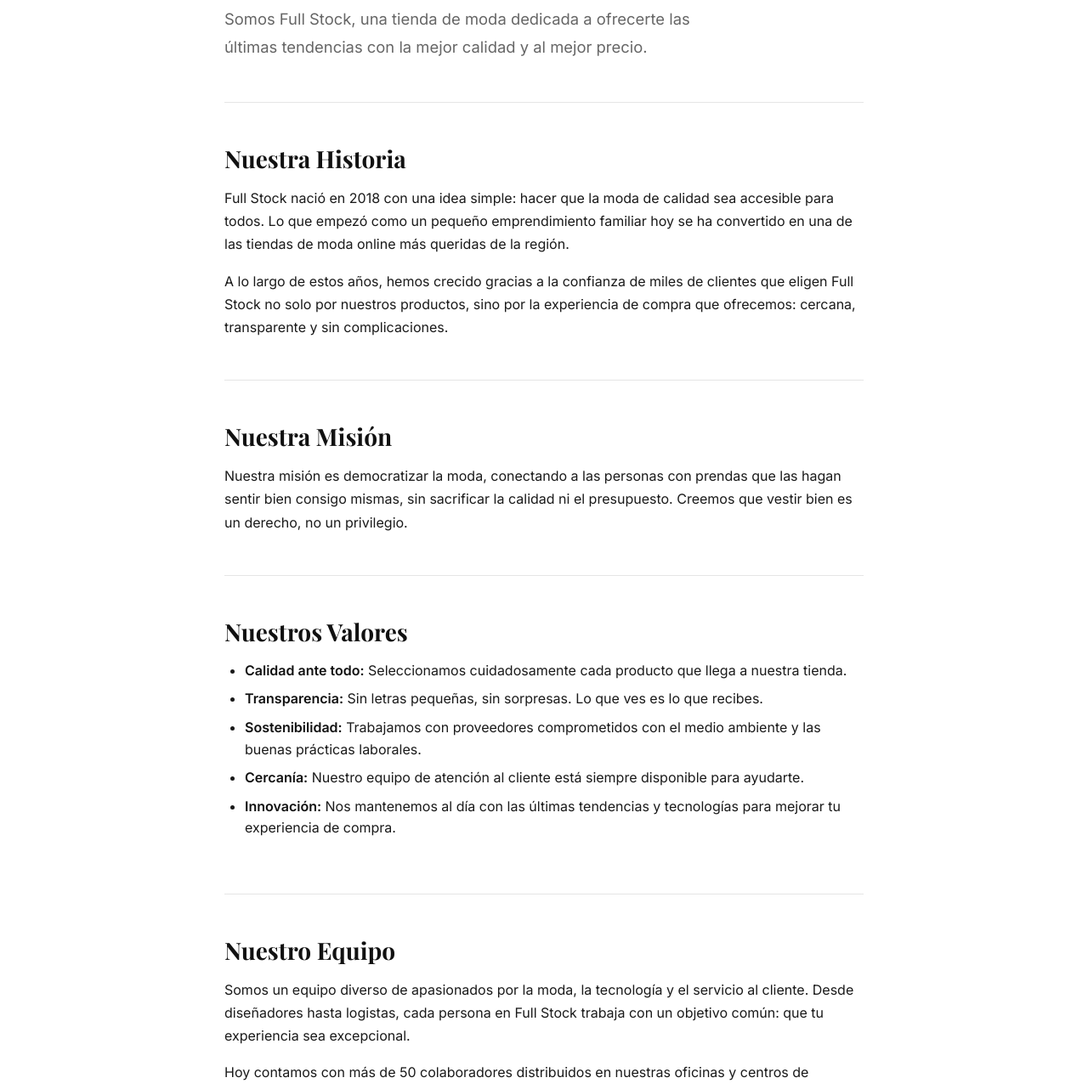
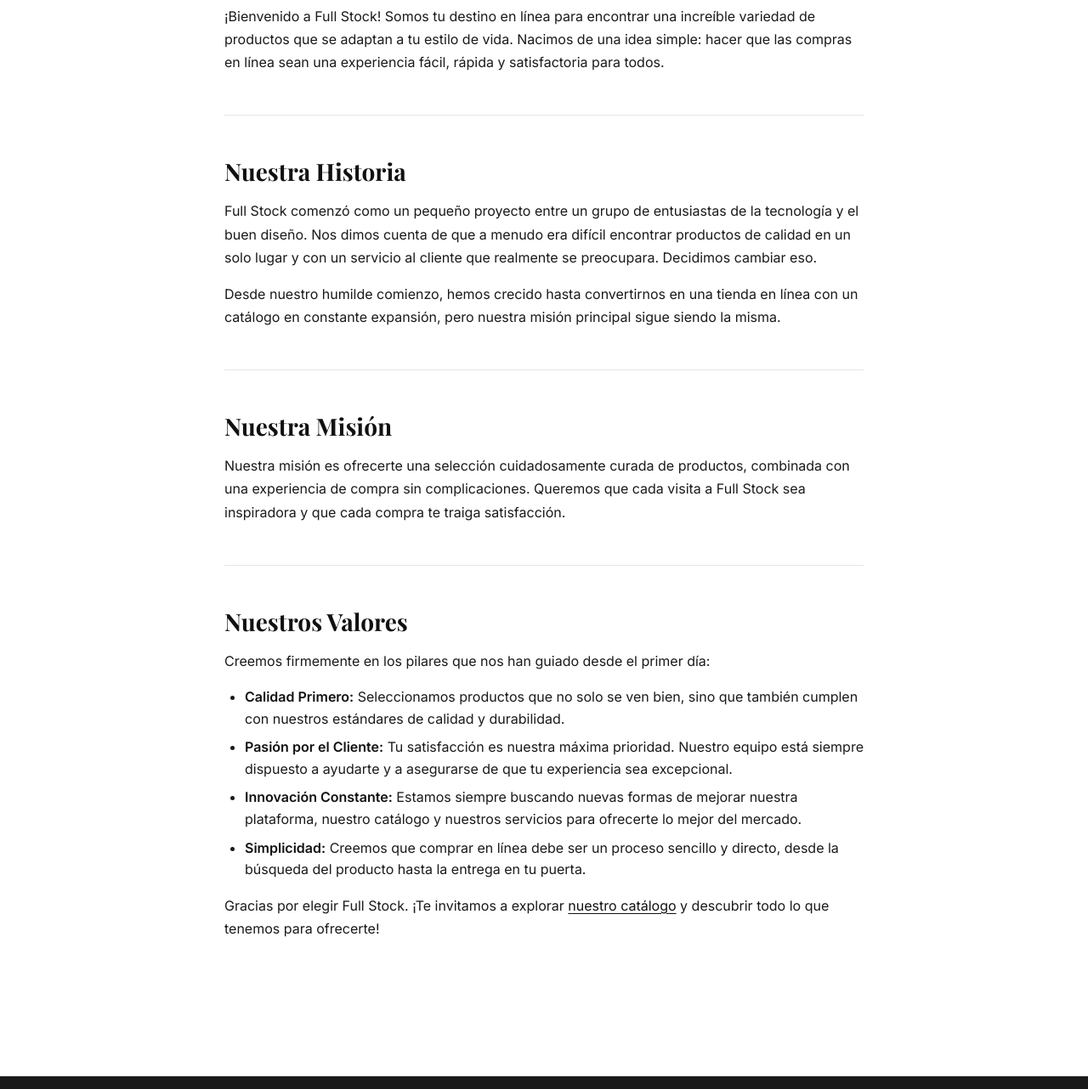
Before and after one commit to miriamnasmm/full-stock, a plain HTML site: page about.html in a window 1280 px wide. Shown: the part 228-1510 px from the top of the page at 85% size. Drawn offline with nearby package versions, Linux system fonts and the light colour scheme.

Commit message:
Actualiza contenido Quienes Somos según diseño Figma

```diff
--- a/about.html
+++ b/about.html
@@ -12,9 +12,9 @@
       <div class="header-inner">
         <span class="logo">Full Stock</span>
         <nav>
-          <a href="about.html">Quiénes Somos</a>
+          <a href="about.html">Quiénes somos</a>
           <a href="privacy.html">Privacidad</a>
-          <a href="terms.html">Términos</a>
+          <a href="terms.html">Términos y Condiciones</a>
         </nav>
       </div>
     </header>
@@ -22,113 +22,78 @@
     <main>
 
       <section class="hero-section">
-        <h1>Quiénes Somos</h1>
-        <p class="hero-subtitle">
-          Somos Full Stock, una tienda de moda dedicada a ofrecerte las últimas
-          tendencias con la mejor calidad y al mejor precio.
+        <h1>Quienes somos</h1>
+        <p>
+          ¡Bienvenido a Full Stock! Somos tu destino en línea para encontrar una
+          increíble variedad de productos que se adaptan a tu estilo de vida.
+          Nacimos de una idea simple: hacer que las compras en línea sean una
+          experiencia fácil, rápida y satisfactoria para todos.
         </p>
       </section>
 
       <section>
         <h2>Nuestra Historia</h2>
         <p>
-          Full Stock nació en 2018 con una idea simple: hacer que la moda de
-          calidad sea accesible para todos. Lo que empezó como un pequeño
-          emprendimiento familiar hoy se ha convertido en una de las tiendas de
-          moda online más queridas de la región.
+          Full Stock comenzó como un pequeño proyecto entre un grupo de
+          entusiastas de la tecnología y el buen diseño. Nos dimos cuenta de
+          que a menudo era difícil encontrar productos de calidad en un solo
+          lugar y con un servicio al cliente que realmente se preocupara.
+          Decidimos cambiar eso.
         </p>
         <p>
-          A lo largo de estos años, hemos crecido gracias a la confianza de
-          miles de clientes que eligen Full Stock no solo por nuestros productos,
-          sino por la experiencia de compra que ofrecemos: cercana, transparente
-          y sin complicaciones.
+          Desde nuestro humilde comienzo, hemos crecido hasta convertirnos en
+          una tienda en línea con un catálogo en constante expansión, pero
+          nuestra misión principal sigue siendo la misma.
         </p>
       </section>
 
       <section>
         <h2>Nuestra Misión</h2>
         <p>
-          Nuestra misión es democratizar la moda, conectando a las personas con
-          prendas que las hagan sentir bien consigo mismas, sin sacrificar la
-          calidad ni el presupuesto. Creemos que vestir bien es un derecho, no
-          un privilegio.
+          Nuestra misión es ofrecerte una selección cuidadosamente curada de
+          productos, combinada con una experiencia de compra sin
+          complicaciones. Queremos que cada visita a Full Stock sea inspiradora
+          y que cada compra te traiga satisfacción.
         </p>
       </section>
 
       <section>
         <h2>Nuestros Valores</h2>
+        <p>Creemos firmemente en los pilares que nos han guiado desde el primer día:</p>
         <ul>
           <li>
-            <strong>Calidad ante todo:</strong> Seleccionamos cuidadosamente
-            cada producto que llega a nuestra tienda.
+            <strong>Calidad Primero:</strong> Seleccionamos productos que no
+            solo se ven bien, sino que también cumplen con nuestros estándares
+            de calidad y durabilidad.
           </li>
           <li>
-            <strong>Transparencia:</strong> Sin letras pequeñas, sin sorpresas.
-            Lo que ves es lo que recibes.
+            <strong>Pasión por el Cliente:</strong> Tu satisfacción es nuestra
+            máxima prioridad. Nuestro equipo está siempre dispuesto a ayudarte
+            y a asegurarse de que tu experiencia sea excepcional.
           </li>
           <li>
-            <strong>Sostenibilidad:</strong> Trabajamos con proveedores
-            comprometidos con el medio ambiente y las buenas prácticas laborales.
+            <strong>Innovación Constante:</strong> Estamos siempre buscando
+            nuevas formas de mejorar nuestra plataforma, nuestro catálogo y
+            nuestros servicios para ofrecerte lo mejor del mercado.
           </li>
           <li>
-            <strong>Cercanía:</strong> Nuestro equipo de atención al cliente
-            está siempre disponible para ayudarte.
-          </li>
-          <li>
-            <strong>Innovación:</strong> Nos mantenemos al día con las últimas
-            tendencias y tecnologías para mejorar tu experiencia de compra.
+            <strong>Simplicidad:</strong> Creemos que comprar en línea debe ser
+            un proceso sencillo y directo, desde la búsqueda del producto hasta
+            la entrega en tu puerta.
           </li>
         </ul>
-      </section>
-
-      <section>
-        <h2>Nuestro Equipo</h2>
         <p>
-          Somos un equipo diverso de apasionados por la moda, la tecnología y
-          el servicio al cliente. Desde diseñadores hasta logistas, cada persona
-          en Full Stock trabaja con un objetivo común: que tu experiencia sea
-          excepcional.
+          Gracias por elegir Full Stock. ¡Te invitamos a explorar
+          <a href="#">nuestro catálogo</a> y descubrir todo lo que tenemos para
+          ofrecerte!
         </p>
-        <p>
-          Hoy contamos con más de 50 colaboradores distribuidos en nuestras
-          oficinas y centros de distribución, todos comprometidos con hacer de
-          Full Stock la mejor opción para tus compras de moda.
-        </p>
-      </section>
-
-      <section>
-        <h2>Contáctanos</h2>
-        <p>
-          ¿Tienes alguna pregunta, sugerencia o simplemente quieres saludar?
-          Nos encanta saber de nuestros clientes. Puedes escribirnos a
-          <a href="mailto:hola@fullstock.com">hola@fullstock.com</a> o
-          seguirnos en nuestras redes sociales.
-        </p>
-        <ul>
-          <li>
-            <a href="mailto:hola@fullstock.com">hola@fullstock.com</a>
-          </li>
-          <li>
-            <a href="tel:+1234567890">+1 (234) 567-890</a>
-          </li>
-          <li>
-            <a href="https://instagram.com/fullstock" target="_blank" rel="noopener noreferrer">
-              @fullstock en Instagram
-            </a>
-          </li>
-        </ul>
       </section>
 
     </main>
 
     <footer>
       <div class="footer-inner">
-        <p>&copy; 2025 Full Stock. Todos los derechos reservados.</p>
-        <nav>
-          <a href="about.html">Quiénes Somos</a>
-          <a href="privacy.html">Política de Privacidad</a>
-          <a href="terms.html">Términos y Condiciones</a>
-        </nav>
+        <p>Footer</p>
       </div>
     </footer>
 
```
